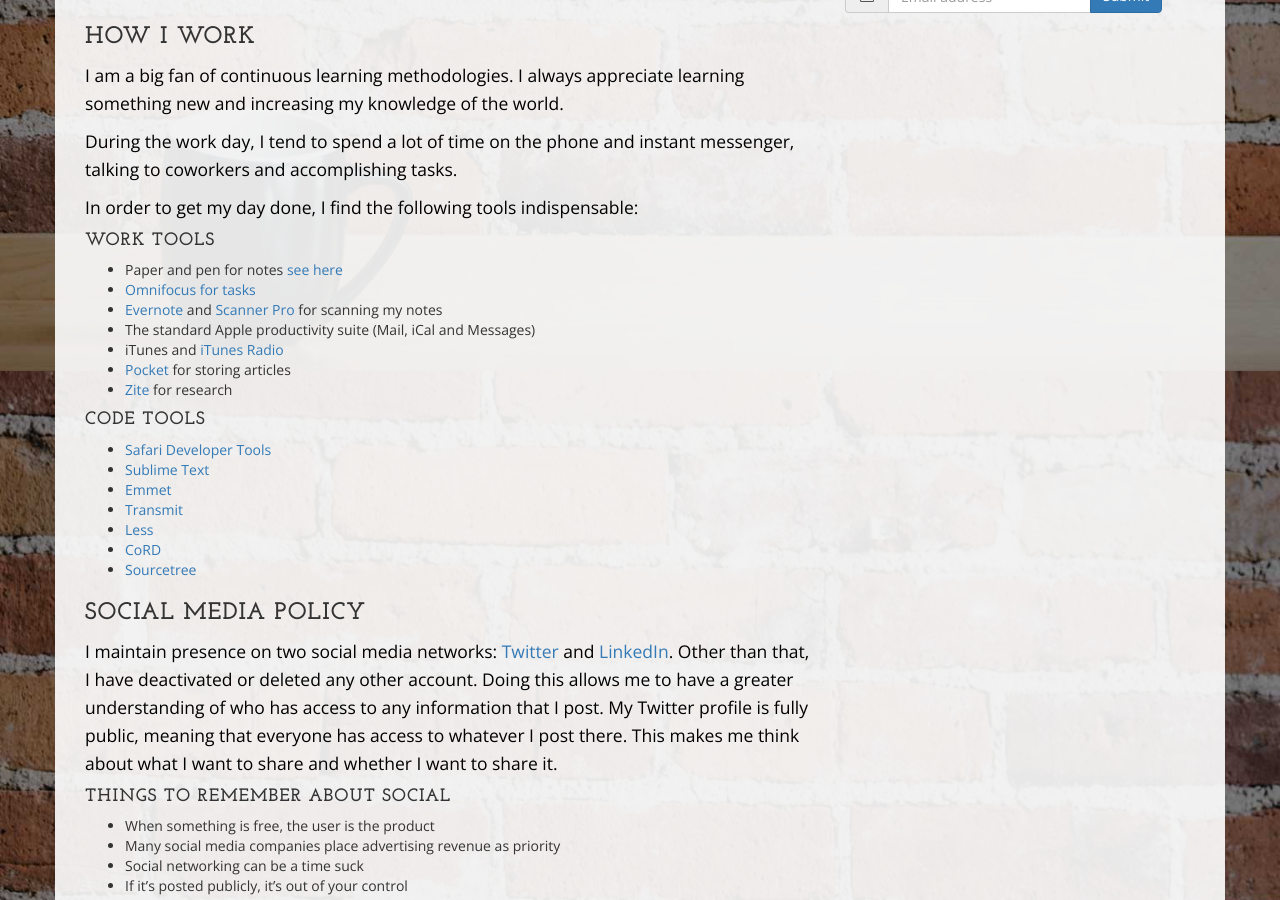
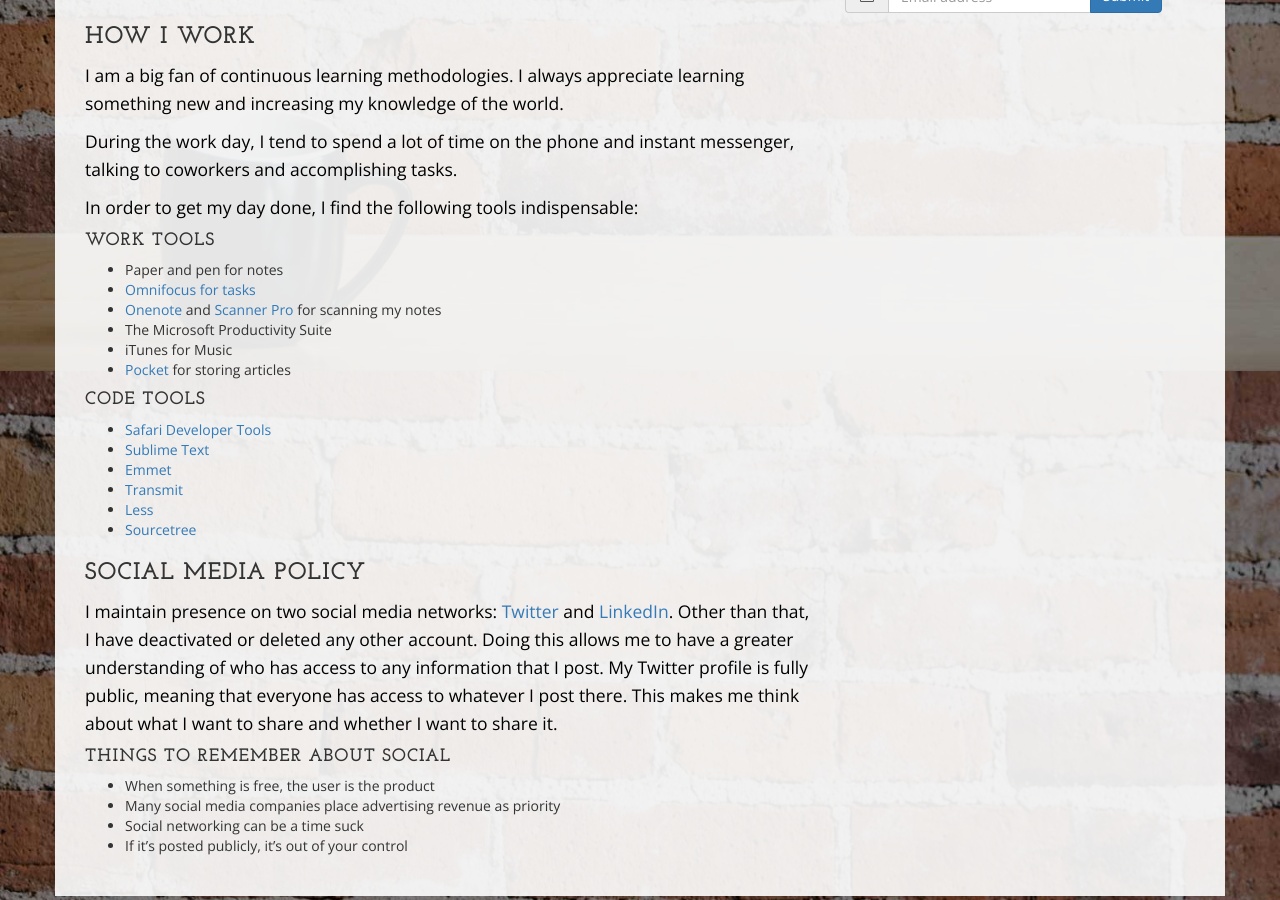
Before and after one commit to npadley/Personal-Site, a Jekyll site: the page built from about.md, in a window 1280 px wide and 900 px high, scrolled down 529 px. Built offline with Jekyll 4.4.1, drawn with Linux system fonts in a browser that asks for light colours; nearby versions of some CDN libraries.

Commit message:
Fix HTML issues after initial HTML proofing

```diff
--- a/about.md
+++ b/about.md
@@ -22,13 +22,12 @@
 
 #### Work Tools
 
-* Paper and pen for notes [see here][notes]
+* Paper and pen for notes
 * [Omnifocus for tasks][omnifocus]
-* [Evernote] and [Scanner Pro][spro] for scanning my notes
-* The standard Apple productivity suite (Mail, iCal and Messages)
-* iTunes and [iTunes Radio][itunes]
+* [Onenote] and [Scanner Pro][spro] for scanning my notes
+* The Microsoft Productivity Suite
+* iTunes for Music
 * [Pocket] for storing articles
-* [Zite] for research
 
 #### Code Tools
 * [Safari Developer Tools](https://developer.apple.com/safari/tools/)
@@ -36,7 +35,6 @@
 * [Emmet](http://docs.emmet.io/)
 * [Transmit](http://panic.com/transmit/)
 * [Less](http://www.lesscss.org)
-* [CoRD](http://cord.sourceforge.net/)
 * [Sourcetree](http://www.sourcetreeapp.com/)
 
 ### Social Media Policy
@@ -50,10 +48,8 @@
 * Social networking can be a time suck
 * If it's posted publicly, it's out of your control
 
-[notes]: http://www.tigerpens.co.uk/blog/handwriting-vs-technology-6-reasons-why-taking-notes-by-hand-still-wins/ "Taking Notes By Hand"
 [omnifocus]: http://www.omnigroup.com/products/omnifocus/ "Omnifocus"
-[evernote]: http://evernote.com
+[Onenote]: http://www.onenote.com
 [itunes]: http://www.apple.com/itunes/itunes-radio/
 [pocket]: http://getpocket.com/
-[zite]: http://www.zite.com/
 [spro]: http://readdle.com/products/scannerpro/
--- a/index.html
+++ b/index.html
@@ -16,7 +16,7 @@
                 <h2 class="intro-text text-center">Welcome
                 </h2>
                 <hr>
-                <img class="img-responsive img-border img-left" src="img/profile.jpg" alt="">
+                <img class="img-responsive img-border img-left" src="img/profile.jpg" alt="Nick Padley">
                 <hr class="visible-xs">
                 <p>Hi there! My name is Nick Padley. By day, I work at <a href="http://www.cd2learning.com">CD2 Learning</a> designing and delivering training.</p>
                 <p>After work, I take care of my family. Finally, I enjoy staying healthy using various workouts. Check out a few at the <a href="http://neilarey.com/">NR Project</a>.</p>
```
Also changed, not shown: _posts/2013-10-30-new-host.md (+1 -1 lines), blog/index.html (+6 -2 lines).
